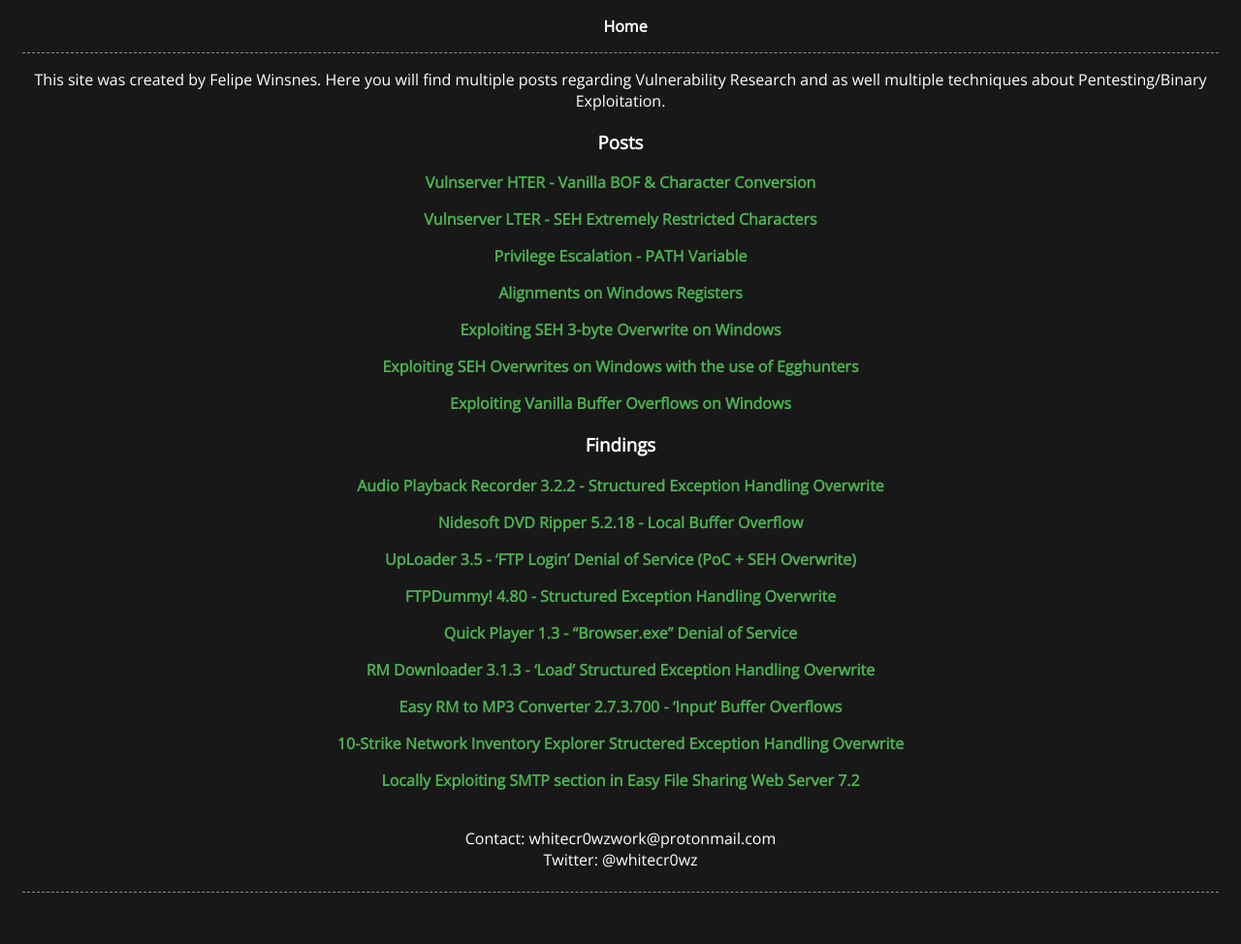
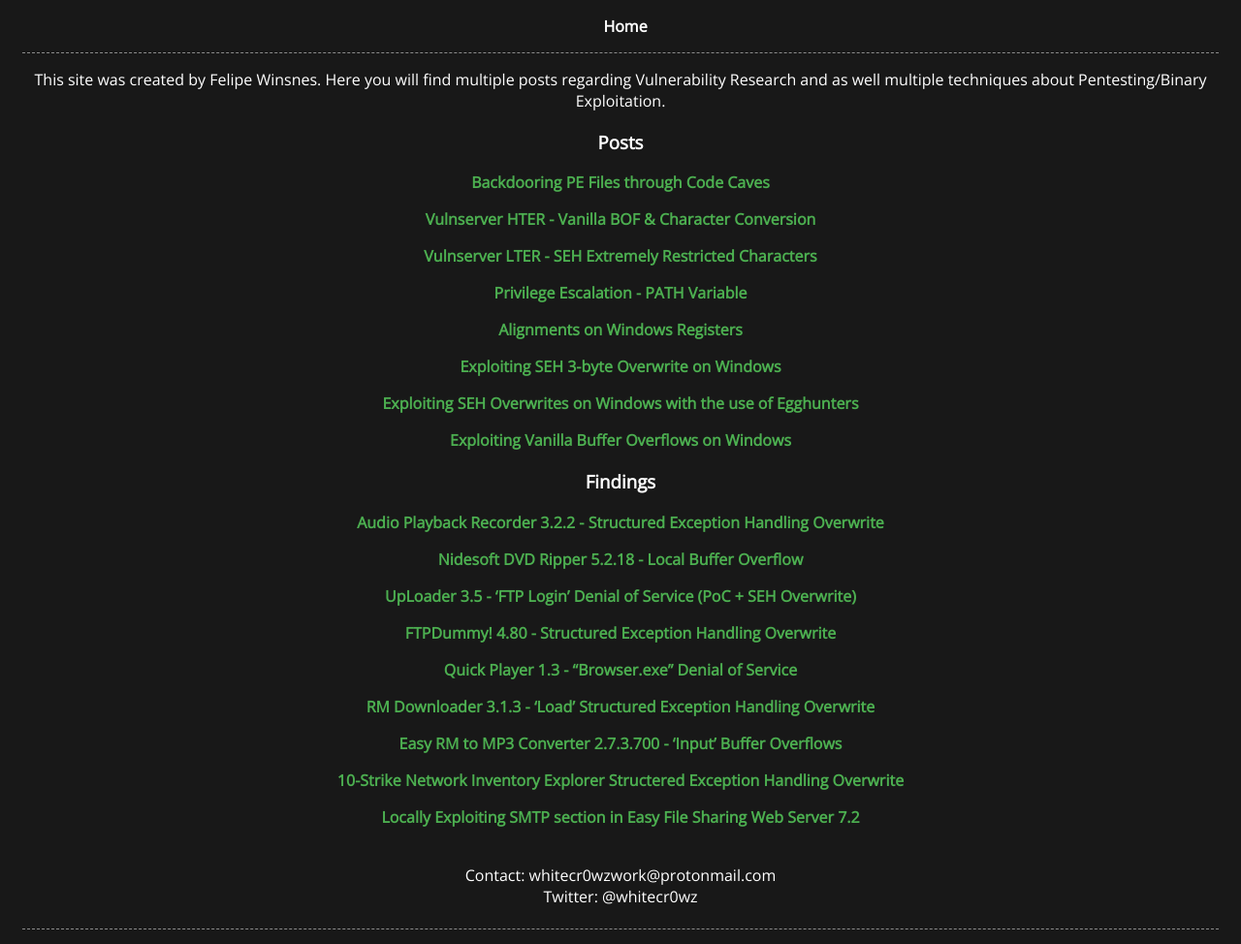
Before and after one commit to whitecr0wz/whitecr0wz.github.io, a Jekyll site: the page built from index.md, in a window 1280 px wide. Shown: the whole page at 97% size. Built offline with Jekyll 4.4.1, drawn with Linux system fonts in a browser that asks for light colours; before the commit the page ends 936 px from its top, so only the background shows below that.

Commit message:
Update index.md

```diff
--- a/index.md
+++ b/index.md
@@ -5,6 +5,8 @@
 This site was created by Felipe Winsnes. Here you will find multiple posts regarding Vulnerability Research and as well multiple techniques about Pentesting/Binary Exploitation.
 
 ### Posts
+[Backdooring PE Files through Code Caves](https://whitecr0wz.github.io/posts/Backdooring-PE/)
+
 [Vulnserver HTER - Vanilla BOF & Character Conversion](https://whitecr0wz.github.io/posts/Vulnserver-HTER/)
 
 [Vulnserver LTER - SEH Extremely Restricted Characters](https://whitecr0wz.github.io/posts/Vulnserver-LTER/)
```
